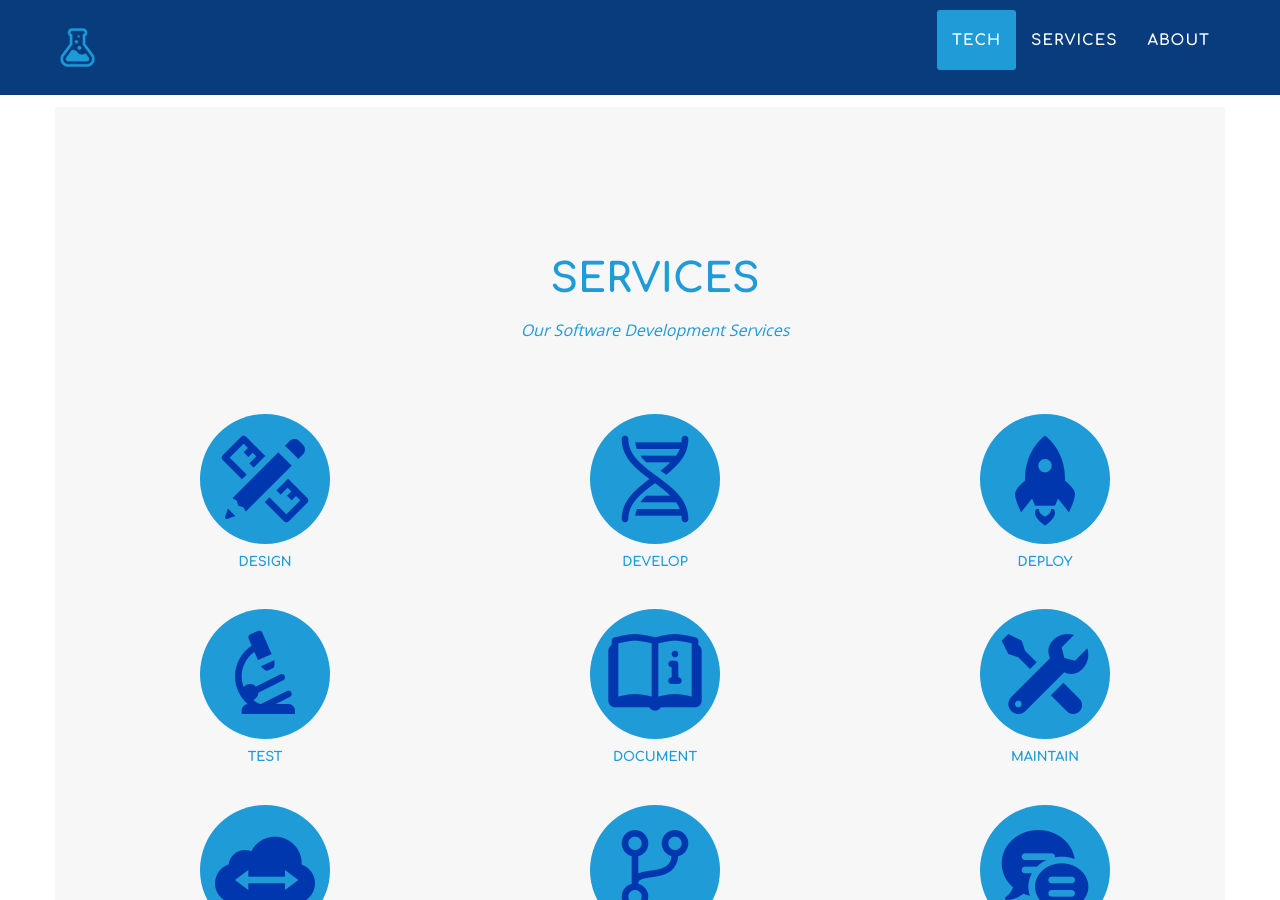
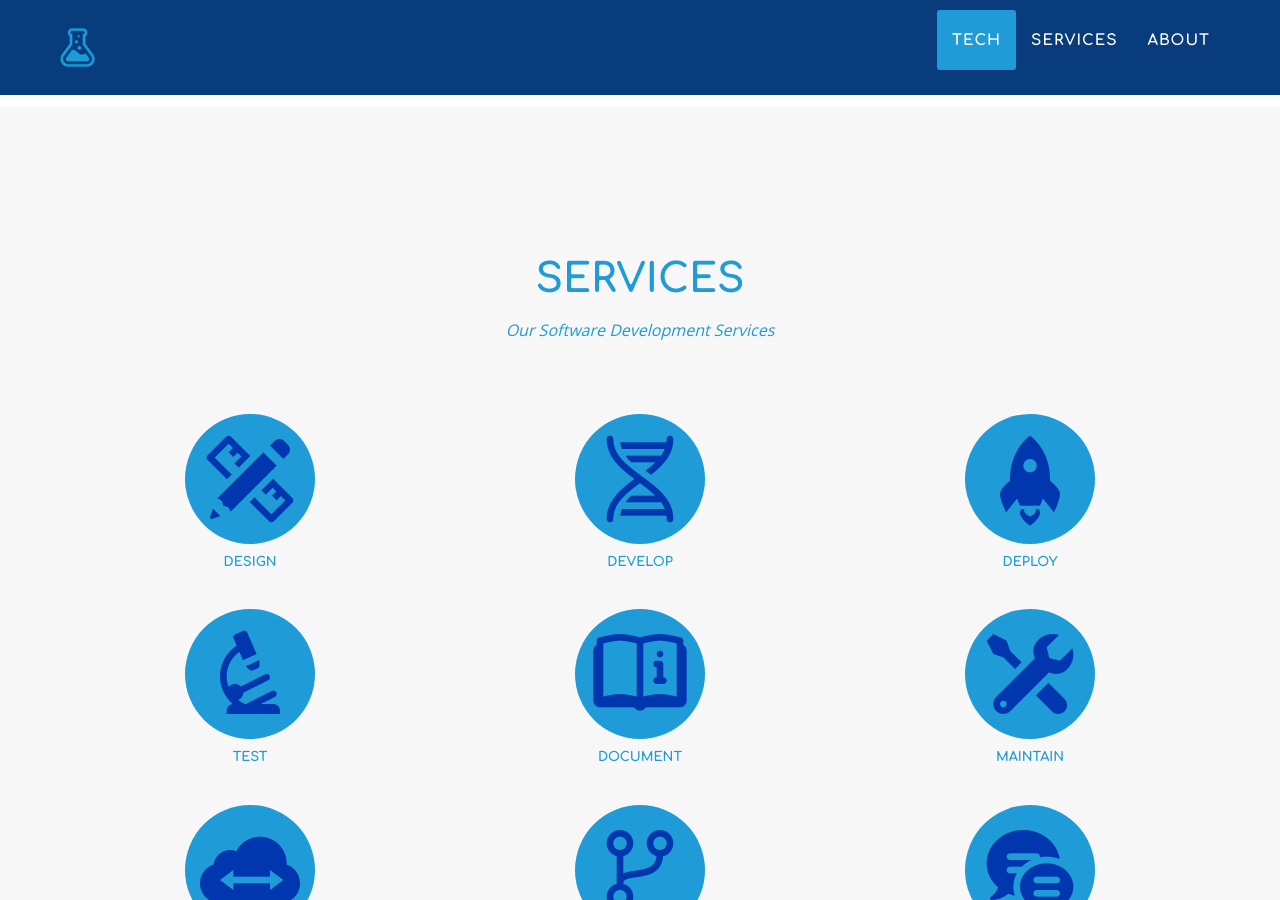
Before and after one commit to codelaboratoryltd/codelaboratoryltd.github.io, a Jekyll site: the page built from index.md, in a window 1280 px wide and 900 px high, scrolled down 2306 px. Built offline with Jekyll 4.4.1, drawn with Linux system fonts in a browser that asks for light colours.

Commit message:
Fix services bg color

```diff
--- a/_includes/services.html
+++ b/_includes/services.html
@@ -1,4 +1,4 @@
-<section id="services" class="container bg-light-gray" >
+<section id="services" class="bg-light-gray" >
     <div class="container">
         <div class="row">
             <div class="col-lg-12 text-center">
```
